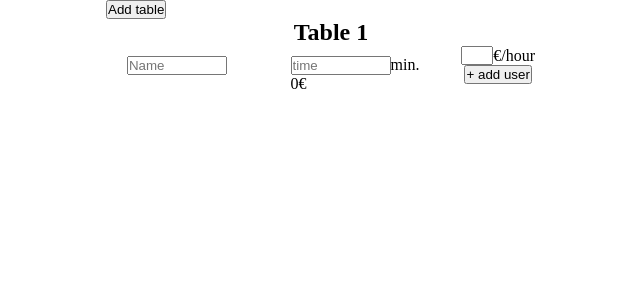
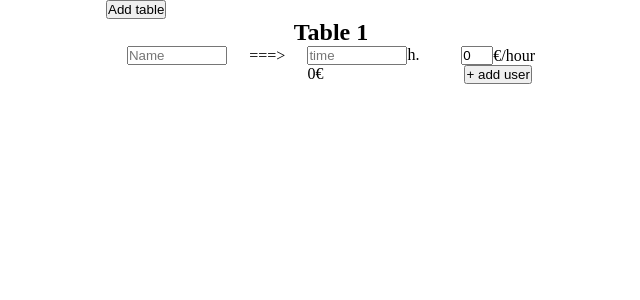
Before and after one commit to agelesskid/billiards-tracker, a React (Vite) app: page / in a window 1280 px wide. Both pictures are taken after a click on the button "+ add user". Shown: the top 300 px of the page, without its empty margins (309-949 px from the left). Built offline with nearby package versions, Linux system fonts and the light colour scheme.

Commit message:
added User component, reworked Table component

```diff
--- a/src/components/Table.tsx
+++ b/src/components/Table.tsx
@@ -1,29 +1,36 @@
 import styles from "../styles/table.module.css"
+import { useEffect, useState } from 'react'
+import User from "./User"
 
 export default function Table(){
+
+    const [tablePrice, setTablePrice] = useState<number | string>(0)
+    const [usersList, setUsersList] = useState<any[]>([])
+
+    function handleChange(){
+        const inputEl = (document.getElementById('table-price-input') as HTMLInputElement)
+        setTablePrice(inputEl.value)
+    }
+
+    function addUser() {
+        setUsersList(prevUsersList => [...prevUsersList, <User />])
+    }
+
+
     return (
         <>
             <div className={styles.table}>
                 <h2>Table 1</h2>
                 <div className={styles["table-content-wrapper"]}>
-                    <div className={styles["table-users"]}>
-                        <div className={styles["table-user"]}>
-                            <input type="text" name="user-name" id="user-name-input" placeholder="Name" />
-                            <div className={styles["user-details-wrapper"]}>
-                                <div className={styles["user-time-wrapper"]}>
-                                    <input type="number" name="user-time" id="user-time-input" placeholder="time"/>
-                                    <p>min.</p>
-                                </div>
-                                <span className={styles["user-cost"]}>0€</span>
-                            </div>
-                        </div>
+                    <div className={styles["table-users"]} id="table-users">
+                        {usersList}
                     </div>
                     <div className={styles["table-controls"]}>
                         <div className={styles["table-price-wrapper"]}>
-                            <input className={styles["table-price-input"]} type="number" name="table-price" id="table-price-input"/>
+                            <input className={styles["table-price-input"]} onChange={handleChange} value={tablePrice} type="number" name="table-price" id="table-price-input"/>
                             <p className={styles["table-price-text"]}>€/hour</p>
                         </div>
-                        <button type="button">+ add user</button>
+                        <button type="button" onClick={addUser}>+ add user</button>
                     </div>
                 </div>
             </div>
--- /dev/null
+++ b/src/components/User.tsx
@@ -0,0 +1,17 @@
+import styles from "../styles/user.module.css"
+
+export default function User() {
+    return (
+        <div className={styles["user"]}>
+            <input type="text" name="user-name" id="user-name-input" placeholder="Name" />
+            <span>{'===>'}</span>
+            <div className={styles["user-details-wrapper"]}>
+                <div className={styles["user-time-wrapper"]}>
+                    <input type="number" name="user-time" id="user-time-input" placeholder="time"/>
+                    <p>h.</p>
+                </div>
+                <span className={styles["user-cost"]}>0€</span>
+            </div>
+        </div>
+    )
+}
--- a/src/styles/table.module.css
+++ b/src/styles/table.module.css
@@ -5,32 +5,11 @@
 .table-content-wrapper {
     display: flex;
     justify-content: space-around;
-    align-items: center;
+    align-items: flex-start;
 }
 
 .table-users {
     width: 65%;
-}
-
-.table-user {
-    display: flex;
-    justify-content: space-between;
-    align-items: center;
-}
-
-.user-details-wrapper {
-    position: relative;
-    text-align: start;
-}
-
-.user-time-wrapper {
-    display: flex;
-}
-
-.user-cost {
-    /* display: none; */
-    position: absolute;
-    top: 1.2rem;
 }
 
 .table-price-wrapper {
--- /dev/null
+++ b/src/styles/user.module.css
@@ -0,0 +1,22 @@
+.user {
+    display: flex;
+    justify-content: space-between;
+    align-items: center;
+
+    margin-bottom: 2rem;
+}
+
+.user-details-wrapper {
+    position: relative;
+    text-align: start;
+}
+
+.user-time-wrapper {
+    display: flex;
+}
+
+.user-cost {
+    /* display: none; */
+    position: absolute;
+    top: 1.2rem;
+}
```
